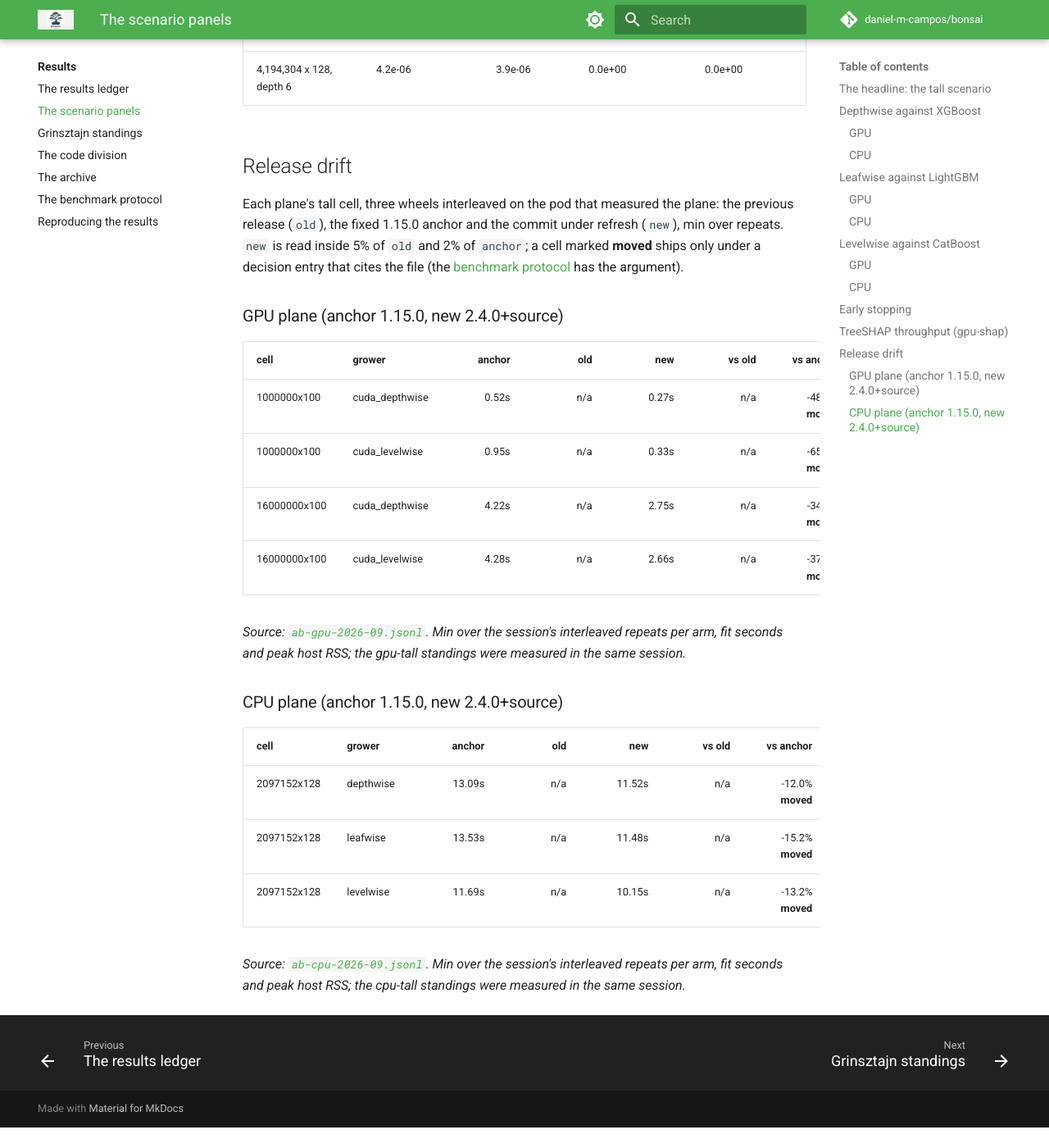
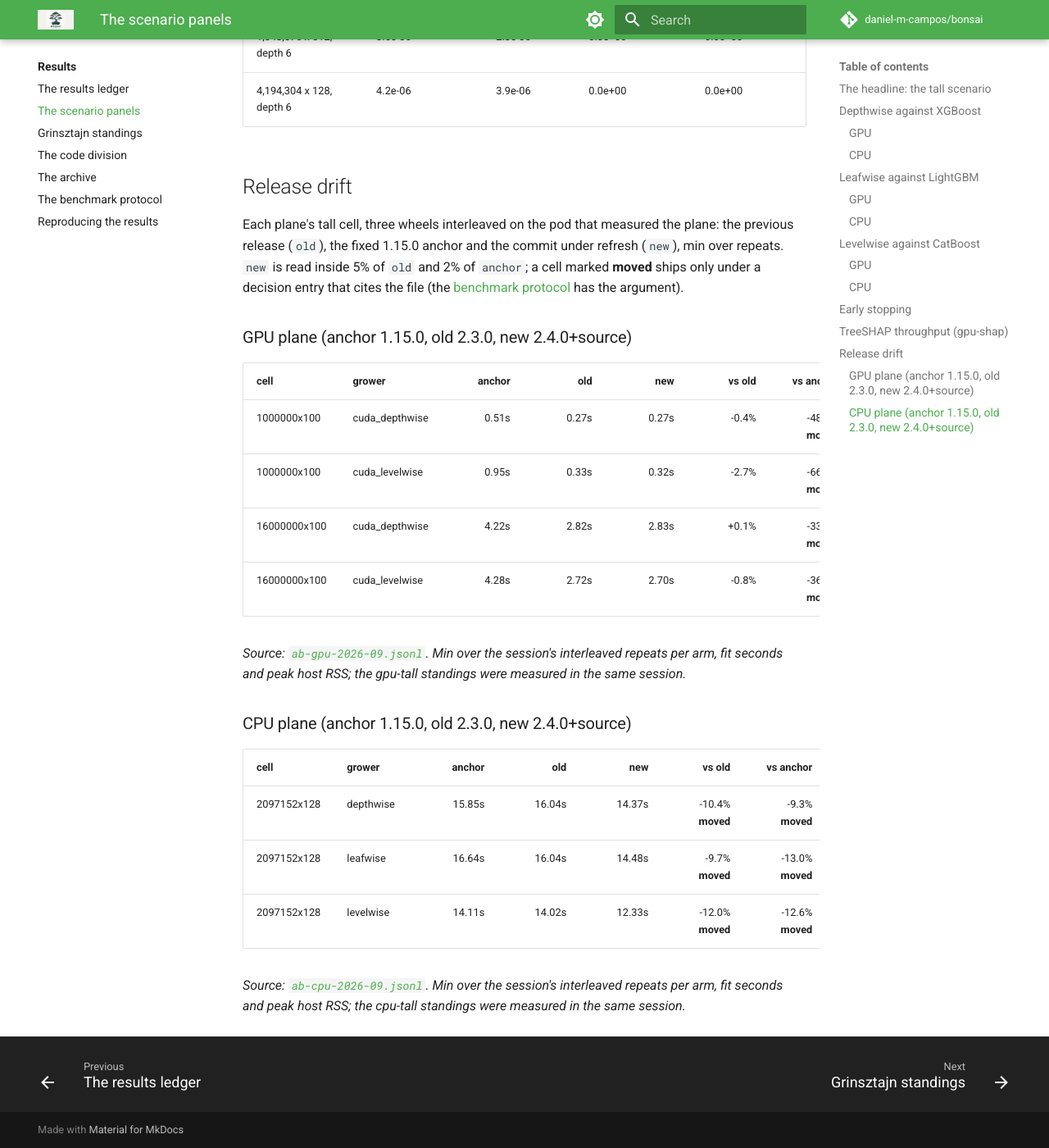
Before and after one commit to daniel-m-campos/bonsai, an MkDocs documentation site: the page built from docs/results/results/perf.md, in a window 1280 px wide and 1400 px high, scrolled down 6512 px. Shown: the whole window at 82% size. Built offline with MkDocs 1.6.1 and Material for MkDocs 9.7.7, drawn with Linux system fonts in a browser that asks for light colours; comment, search, counter and statistics services are not loaded; before the commit the page ends 7887 px from its top, so only the background shows below that; some of the changed text lies outside the part shown.

Commit message:
bench(standings): refresh gpu-tall,cpu-tall
Axes: gpu-tall,cpu-tall. Same-pod refresh via scripts/standings_refresh.py (decision 96); superseded files deleted, registry updated, ledger and README regenerated.

CPU axes (cpu-tall) were measured on pod-NVIDIA-RTX-PRO-6000-Blackwell-Server-Edition (issue #355). Every row carries its own host block, so the registry records which machine and which ceiling stands behind each axis.

```diff
--- a/docs/results/results/perf.md
+++ b/docs/results/results/perf.md
@@ -14,9 +14,9 @@
 
 | grower | GPU (gpu-tall) | CPU (cpu-tall) |
 |---|---|---|
-| depthwise | **bonsai 3.2s** vs XGBoost 28.7s | **bonsai 11.3s** vs XGBoost 19.5s |
-| leafwise | **bonsai 3.2s** vs LightGBM 30.7s | **bonsai 11.6s** vs LightGBM 31.8s |
-| levelwise | **bonsai 3.0s** vs CatBoost 19.4s | **bonsai 10.4s** vs CatBoost 15.6s |
+| depthwise | **bonsai 3.3s** vs XGBoost 27.9s | **bonsai 11.0s** vs XGBoost 18.7s |
+| leafwise | **bonsai 3.3s** vs LightGBM 30.0s | **bonsai 12.1s** vs LightGBM 32.2s |
+| levelwise | **bonsai 3.2s** vs CatBoost 19.1s | **bonsai 10.7s** vs CatBoost 17.9s |
 
 ## Depthwise against XGBoost
 
@@ -24,8 +24,8 @@
 
 | scenario | arm | ingest_s | train_s | peak RSS | peak VRAM | test r2 |
 |---|---|---|---|---|---|---|
-| gpu-tall (16M x 128) | bonsai depthwise | **0.8s** | **2.3s** | **9.0GB (+0.7)** | **10.8GB** | 0.880 (tie) |
-| gpu-tall (16M x 128) | XGBoost | 23.4s | 5.3s | 29.6GB (+21.4) | 18.9GB | 0.880 (tie) |
+| gpu-tall (16M x 128) | bonsai depthwise | **1.0s** | **2.3s** | **9.0GB (+0.7)** | **10.8GB** | 0.880 (tie) |
+| gpu-tall (16M x 128) | XGBoost | 22.7s | 5.3s | 29.6GB (+21.4) | 18.9GB | 0.880 (tie) |
 | gpu-wide (131k x 16384) | bonsai depthwise | **0.8s** | **3.7s** | **9.8GB (+0.2)** | **14.8GB** | 0.860 (tie) |
 | gpu-wide (131k x 16384) | XGBoost | 29.5s | 23.0s | 38.1GB (+28.5) | 18.9GB | 0.859 (tie) |
 | gpu-extreme (16M x 1024) | bonsai depthwise | 2.2s | 9.9s | 132.1GB (+66.1) | 18.2GB | 0.879 |
@@ -37,8 +37,8 @@
 
 | scenario | arm | ingest_s | train_s | peak RSS | test r2 |
 |---|---|---|---|---|---|
-| cpu-tall (2M x 128) | bonsai depthwise | **1.2s** | **10.1s** | 2.5GB (+1.3) (tie) | 0.877 (tie) |
-| cpu-tall (2M x 128) | XGBoost | 3.2s | 16.3s | 2.3GB (+1.1) (tie) | 0.877 (tie) |
+| cpu-tall (2M x 128) | bonsai depthwise | **1.1s** | **9.9s** | 2.5GB (+1.3) (tie) | 0.877 (tie) |
+| cpu-tall (2M x 128) | XGBoost | 3.2s | 15.5s | 2.3GB (+1.1) (tie) | 0.877 (tie) |
 | cpu-wide (16k x 16384) | bonsai depthwise | **1.6s** | **65.1s** | **7.6GB (+6.4)** | 0.761 (tie) |
 | cpu-wide (16k x 16384) | XGBoost | 4.2s | 185.1s | 21.7GB (+20.5) | 0.761 (tie) |
 
@@ -48,8 +48,8 @@
 
 | scenario | arm | ingest_s | train_s | peak RSS | peak VRAM | test r2 |
 |---|---|---|---|---|---|---|
-| gpu-tall (16M x 128) | bonsai leafwise | **0.8s** | **2.3s** | **9.0GB (+0.7)** | 10.8GB | 0.880 |
-| gpu-tall (16M x 128) | LightGBM | 17.3s | 13.5s | 15.3GB (+7.0) | **5.4GB** | **0.886** |
+| gpu-tall (16M x 128) | bonsai leafwise | **0.9s** | **2.3s** | **9.0GB (+0.7)** | 10.8GB | 0.880 |
+| gpu-tall (16M x 128) | LightGBM | 16.0s | 14.0s | 15.2GB (+7.0) | **5.4GB** | **0.886** |
 | gpu-wide (131k x 16384) | bonsai leafwise | **0.8s** | **3.7s** | **9.8GB (+0.2)** | **16.7GB** | 0.860 |
 | gpu-wide (131k x 16384) | LightGBM | 111.8s | 158.9s | 58.0GB (+48.5) | 20.8GB | **0.865** |
 | gpu-extreme (16M x 1024) | bonsai leafwise | **2.3s** | **9.9s** | **66.9GB (+1.0)** | **18.2GB** | 0.879 |
@@ -81,12 +81,12 @@
 
 | scenario | arm | ingest_s | train_s | peak RSS | test r2 |
 |---|---|---|---|---|---|
-| cpu-tall (2M x 128) | bonsai levelwise | 1.1s | **9.3s** | **2.0GB (+0.8)** | **0.877** |
-| cpu-tall (2M x 128) | CatBoost | **0.4s** | 15.2s | 4.2GB (+3.0) | 0.875 |
+| cpu-tall (2M x 128) | bonsai levelwise | 1.2s | **9.5s** | **2.0GB (+0.8)** | **0.877** |
+| cpu-tall (2M x 128) | CatBoost | **0.4s** | 17.5s | 4.3GB (+3.1) | 0.875 |
 | cpu-wide (16k x 16384) | bonsai levelwise | 1.6s | 97.0s (tie) | **7.7GB (+6.5)** | **0.858** |
 | cpu-wide (16k x 16384) | CatBoost | **0.3s** | 95.0s (tie) | 18.6GB (+17.4) | 0.830 |
 
-*Source: [`gpu-tall-2026-09.jsonl`](../../../benchmarks/results/gpu-tall-2026-09.jsonl), [`gpu-wide-2026-09.jsonl`](../../../benchmarks/results/gpu-wide-2026-09.jsonl), [`gpu-extreme-2026-09.jsonl`](../../../benchmarks/results/gpu-extreme-2026-09.jsonl), [`cpu-tall-2026-09.jsonl`](../../../benchmarks/results/cpu-tall-2026-09.jsonl), [`cpu-wide-2026-09.jsonl`](../../../benchmarks/results/cpu-wide-2026-09.jsonl), [`gpu-early-stop-2026-09.jsonl`](../../../benchmarks/results/gpu-early-stop-2026-09.jsonl). As-run under the redesigned scenario matrix (decision 103), best of the session's repeats per arm. Each plane runs on one pod, so the arms compare within a plane and not across the two. The GPU plane is measured at `28806ff566c05fdee900d90bd3ee864e991d7f45` (2026-09-18, pod-NVIDIA-RTX-PRO-6000-Blackwell-Server-Edition). The CPU plane is measured at `28806ff566c05fdee900d90bd3ee864e991d7f45` (2026-09-18, pod-NVIDIA-RTX-PRO-6000-Blackwell-Server-Edition).*
+*Source: [`gpu-tall-2026-09.jsonl`](../../../benchmarks/results/gpu-tall-2026-09.jsonl), [`gpu-wide-2026-09.jsonl`](../../../benchmarks/results/gpu-wide-2026-09.jsonl), [`gpu-extreme-2026-09.jsonl`](../../../benchmarks/results/gpu-extreme-2026-09.jsonl), [`cpu-tall-2026-09.jsonl`](../../../benchmarks/results/cpu-tall-2026-09.jsonl), [`cpu-wide-2026-09.jsonl`](../../../benchmarks/results/cpu-wide-2026-09.jsonl), [`gpu-early-stop-2026-09.jsonl`](../../../benchmarks/results/gpu-early-stop-2026-09.jsonl). As-run under the redesigned scenario matrix (decision 103), best of the session's repeats per arm. Each plane runs on one pod, so the arms compare within a plane and not across the two. The GPU plane is measured at `28806ff566c05fdee900d90bd3ee864e991d7f45` and `a6892532919e8ead6f25e3c1f91452fe6daed9c4` (2026-09-18 and 2026-09-19, pod-NVIDIA-RTX-PRO-6000-Blackwell-Server-Edition). The CPU plane is measured at `28806ff566c05fdee900d90bd3ee864e991d7f45` and `a6892532919e8ead6f25e3c1f91452fe6daed9c4` (2026-09-18 and 2026-09-19, pod-NVIDIA-RTX-PRO-6000-Blackwell-Server-Edition).*
 
 ## Early stopping
 
@@ -123,23 +123,23 @@
 
 Each plane's tall cell, three wheels interleaved on the pod that measured the plane: the previous release (`old`), the fixed 1.15.0 anchor and the commit under refresh (`new`), min over repeats. `new` is read inside 5% of `old` and 2% of `anchor`; a cell marked **moved** ships only under a decision entry that cites the file (the [benchmark protocol](../benchmark-protocol.md) has the argument).
 
-### GPU plane (anchor 1.15.0, new 2.4.0+source)
+### GPU plane (anchor 1.15.0, old 2.3.0, new 2.4.0+source)
 
 | cell | grower | anchor | old | new | vs old | vs anchor | old RSS | new RSS | RSS delta |
 |---|---|--:|--:|--:|--:|--:|--:|--:|--:|
-| 1000000x100 | cuda_depthwise | 0.52s | n/a | 0.27s | n/a | -48.4% **moved** | n/a | 0.58GB | n/a |
-| 1000000x100 | cuda_levelwise | 0.95s | n/a | 0.33s | n/a | -65.3% **moved** | n/a | 0.58GB | n/a |
-| 16000000x100 | cuda_depthwise | 4.22s | n/a | 2.75s | n/a | -34.8% **moved** | n/a | 6.71GB | n/a |
-| 16000000x100 | cuda_levelwise | 4.28s | n/a | 2.66s | n/a | -37.8% **moved** | n/a | 6.71GB | n/a |
+| 1000000x100 | cuda_depthwise | 0.51s | 0.27s | 0.27s | -0.4% | -48.3% **moved** | 0.57GB | 0.58GB | +1.8% |
+| 1000000x100 | cuda_levelwise | 0.95s | 0.33s | 0.32s | -2.7% | -66.1% **moved** | 0.58GB | 0.58GB | +0.0% |
+| 16000000x100 | cuda_depthwise | 4.22s | 2.82s | 2.83s | +0.1% | -33.1% **moved** | 6.71GB | 6.72GB | +0.1% |
+| 16000000x100 | cuda_levelwise | 4.28s | 2.72s | 2.70s | -0.8% | -36.9% **moved** | 6.75GB | 6.74GB | -0.1% |
 
 *Source: [`ab-gpu-2026-09.jsonl`](../../../benchmarks/results/ab-gpu-2026-09.jsonl). Min over the session's interleaved repeats per arm, fit seconds and peak host RSS; the gpu-tall standings were measured in the same session.*
 
-### CPU plane (anchor 1.15.0, new 2.4.0+source)
+### CPU plane (anchor 1.15.0, old 2.3.0, new 2.4.0+source)
 
 | cell | grower | anchor | old | new | vs old | vs anchor | old RSS | new RSS | RSS delta |
 |---|---|--:|--:|--:|--:|--:|--:|--:|--:|
-| 2097152x128 | depthwise | 13.09s | n/a | 11.52s | n/a | -12.0% **moved** | n/a | 1.83GB | n/a |
-| 2097152x128 | leafwise | 13.53s | n/a | 11.48s | n/a | -15.2% **moved** | n/a | 1.83GB | n/a |
-| 2097152x128 | levelwise | 11.69s | n/a | 10.15s | n/a | -13.2% **moved** | n/a | 1.84GB | n/a |
+| 2097152x128 | depthwise | 15.85s | 16.04s | 14.37s | -10.4% **moved** | -9.3% **moved** | 1.87GB | 1.83GB | -2.1% |
+| 2097152x128 | leafwise | 16.64s | 16.04s | 14.48s | -9.7% **moved** | -13.0% **moved** | 1.86GB | 1.83GB | -1.6% |
+| 2097152x128 | levelwise | 14.11s | 14.02s | 12.33s | -12.0% **moved** | -12.6% **moved** | 1.86GB | 1.84GB | -1.1% |
 
 *Source: [`ab-cpu-2026-09.jsonl`](../../../benchmarks/results/ab-cpu-2026-09.jsonl). Min over the session's interleaved repeats per arm, fit seconds and peak host RSS; the cpu-tall standings were measured in the same session.*
```
Also changed, not shown: other parts of docs/results/results/perf.md (+4 -4 lines), README.md (+1 -1 lines), docs/results/results.md (+1 -1 lines), 7 other files.
